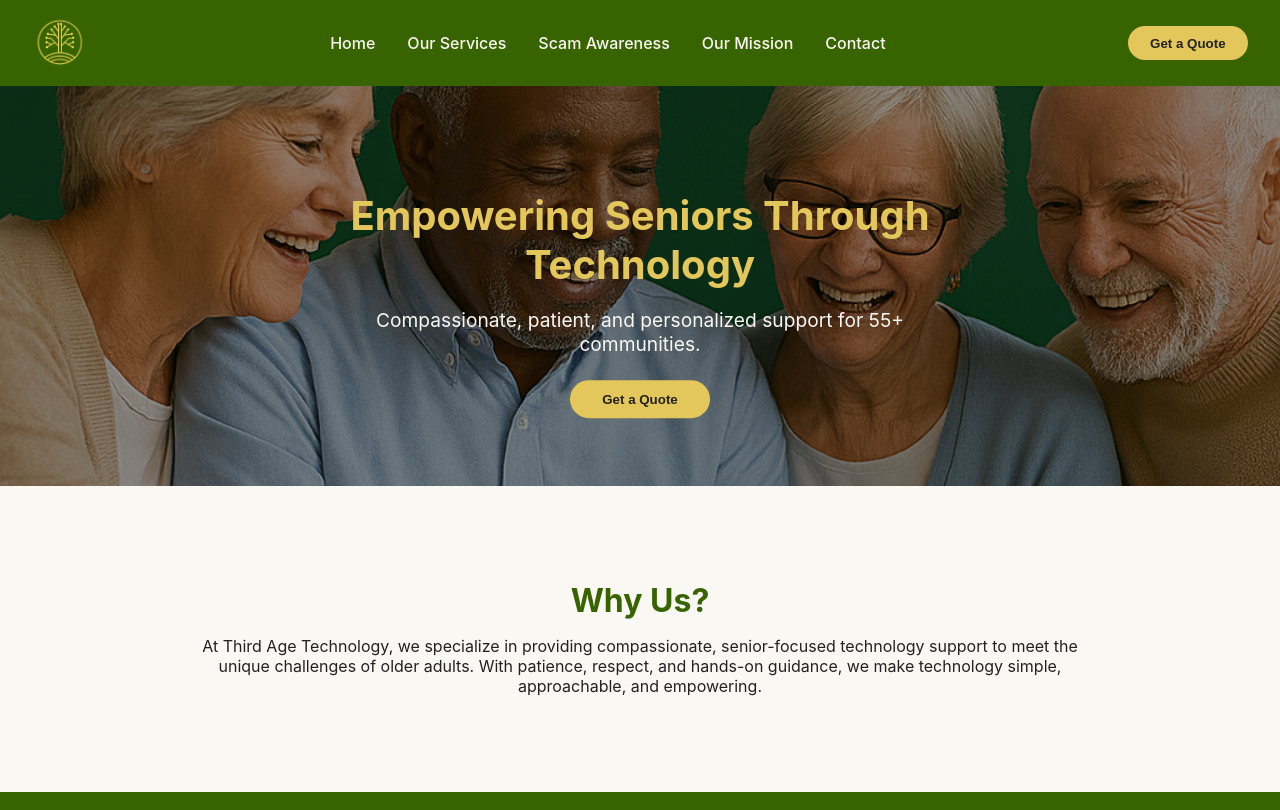
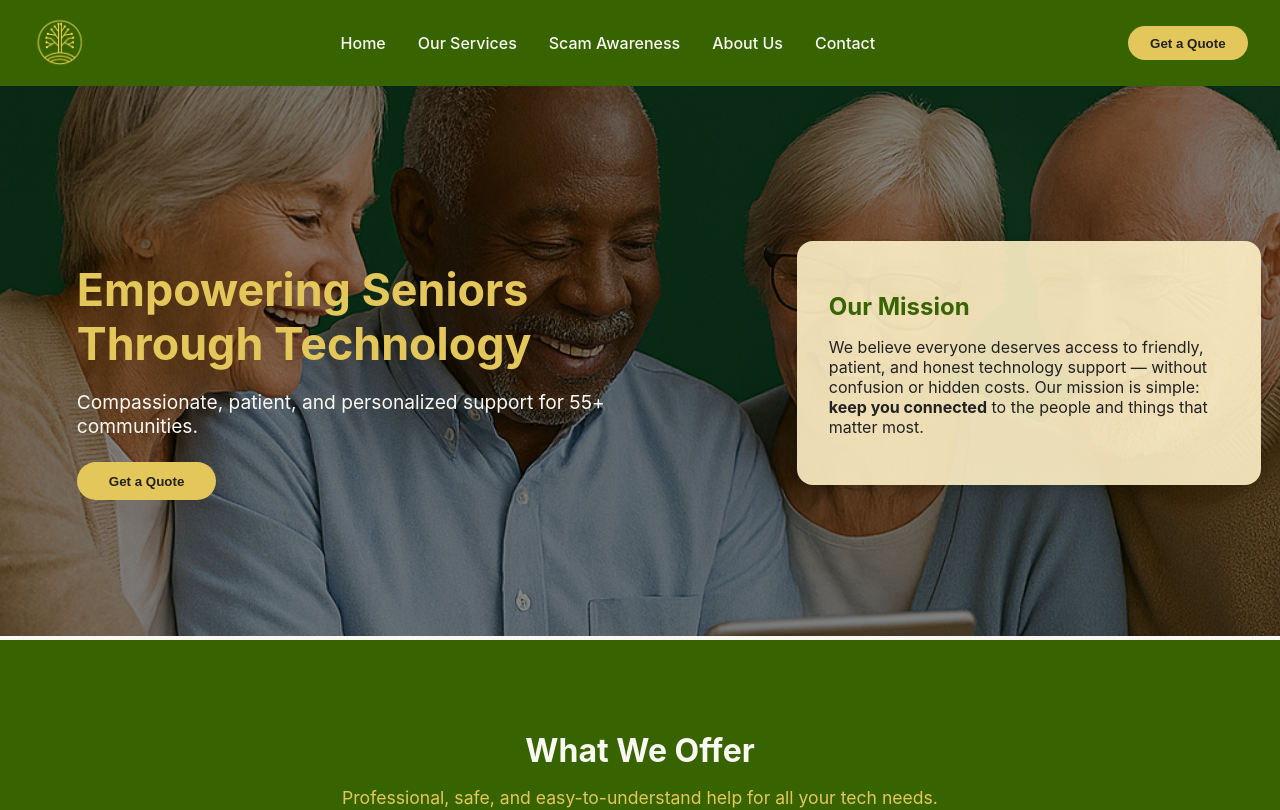
Before and after one commit to thirdagetechnology/thirdagetechnology, a React (Vite) app: page / in a window 1280 px wide. Shown: the top 810 px of the page. Built offline with nearby package versions, Linux system fonts and the light colour scheme; no server answers.

Commit message:
edits made

```diff
--- a/src/components/Header.jsx
+++ b/src/components/Header.jsx
@@ -36,7 +36,7 @@ export default function Header() {
           Scam Awareness
         </NavLink>
         <NavLink to="/mission" onClick={() => setMenuOpen(false)}>
-          Our Mission
+          About Us
         </NavLink>
         <NavLink to="/contact" onClick={() => setMenuOpen(false)}>
           Contact
--- a/src/pages/Home.jsx
+++ b/src/pages/Home.jsx
@@ -105,13 +105,16 @@ export default function Home() {
   return (
     <main className={styles.home}>
       {/* ---------- HERO ---------- */}
+      {/* ---------- HERO ---------- */}
       <section className={styles.hero}>
         <img
           src={heroImg}
           alt="Elderly couple using technology"
           className={styles.heroImg}
         />
-        <div className={styles.heroContent}>
+
+        <div className={styles.heroOverlay}>
+          <div className={styles.heroLeft}>
             <h1>Empowering Seniors Through Technology</h1>
             <p>
               Compassionate, patient, and personalized support for 55+
@@ -121,17 +124,19 @@ export default function Home() {
               Get a Quote
             </button>
           </div>
-      </section>
 
-      {/* ---------- ABOUT PREVIEW ---------- */}
-      <section className={styles.about}>
-        <h2>Why Us?</h2>
+          <div className={styles.heroRight}>
+            <div className={styles.missionBubble}>
+              <h2>Our Mission</h2>
               <p>
-          At Third Age Technology, we specialize in providing compassionate,
-          senior-focused technology support to meet the unique challenges of
-          older adults. With patience, respect, and hands-on guidance, we make
-          technology simple, approachable, and empowering.
+                We believe everyone deserves access to friendly, patient, and
+                honest technology support — without confusion or hidden costs.
+                Our mission is simple: <strong>keep you connected</strong> to
+                the people and things that matter most.
               </p>
+            </div>
+          </div>
+        </div>
       </section>
 
       {/* ---------- SERVICES PREVIEW ---------- */}
--- a/src/pages/Home.module.css
+++ b/src/pages/Home.module.css
@@ -4,36 +4,94 @@
 }
 
 /* ---------- HERO ---------- */
+/* ---------- HERO REWORK ---------- */
 .hero {
   position: relative;
-  text-align: center;
   color: var(--offwhite);
+  overflow: hidden;
 }
 
 .heroImg {
   width: 100%;
-  height: 400px;
+  height: 550px; /* taller hero */
   object-fit: cover;
-  filter: brightness(60%);
+  filter: brightness(55%);
 }
 
-.heroContent {
+.heroOverlay {
   position: absolute;
-  top: 50%;
-  left: 50%;
-  transform: translate(-50%, -50%);
-  max-width: 600px;
+  top: 0;
+  left: 0;
+  width: 100%;
+  height: 100%;
+  display: flex;
+  align-items: center;
+  justify-content: space-between;
+  gap: 2rem;
+  padding: 0 6%;
 }
 
-.hero h1 {
-  font-size: 2.5rem;
-  margin-bottom: 1rem;
-  color: var(--gold);
+.heroLeft {
+  flex: 1;
+  max-width: 45%;
 }
 
-.hero p {
+.heroLeft h1 {
+  font-size: 2.8rem;
+  color: var(--gold);
+  margin-bottom: 1rem;
+}
+
+.heroLeft p {
   font-size: 1.2rem;
   margin-bottom: 1.5rem;
+}
+
+.heroRight {
+  flex: 1;
+  display: flex;
+  align-items: center;
+  justify-content: flex-end;
+  padding-right: 5%; /* add this line */
+}
+
+.missionBubble {
+  background-color: rgba(255, 241, 199, 0.9);
+  color: var(--charcoal);
+  border-radius: 16px;
+  padding: 2rem;
+  max-width: 400px;
+  box-shadow: 0 4px 12px rgba(0, 0, 0, 0.15);
+  margin-right: 2rem; /* optional, gives extra space */
+}
+
+.missionBubble h2 {
+  color: var(--green);
+  margin-bottom: 1rem;
+}
+
+/* ---------- MOBILE ---------- */
+@media (max-width: 900px) {
+  .heroOverlay {
+    flex-direction: column;
+    justify-content: center;
+    text-align: center;
+    gap: 1.5rem;
+    padding: 0 1.5rem;
+  }
+
+  .heroLeft,
+  .heroRight {
+    max-width: 100%;
+  }
+
+  .missionBubble {
+    max-width: 90%;
+  }
+
+  .heroImg {
+    height: 600px; /* taller for mobile too */
+  }
 }
 
 .heroBtn {
```
Lines whose indentation alone changed are shown as unchanged.
